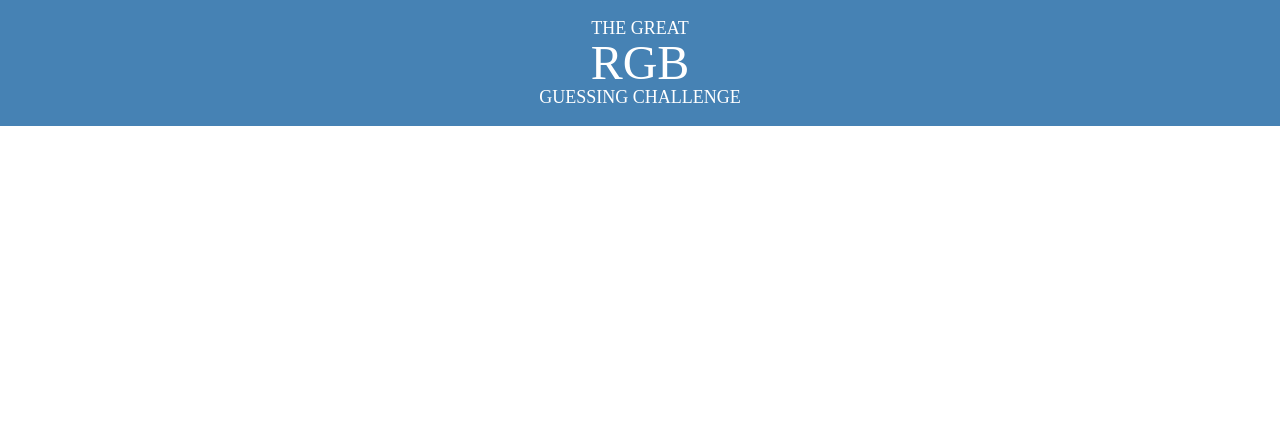
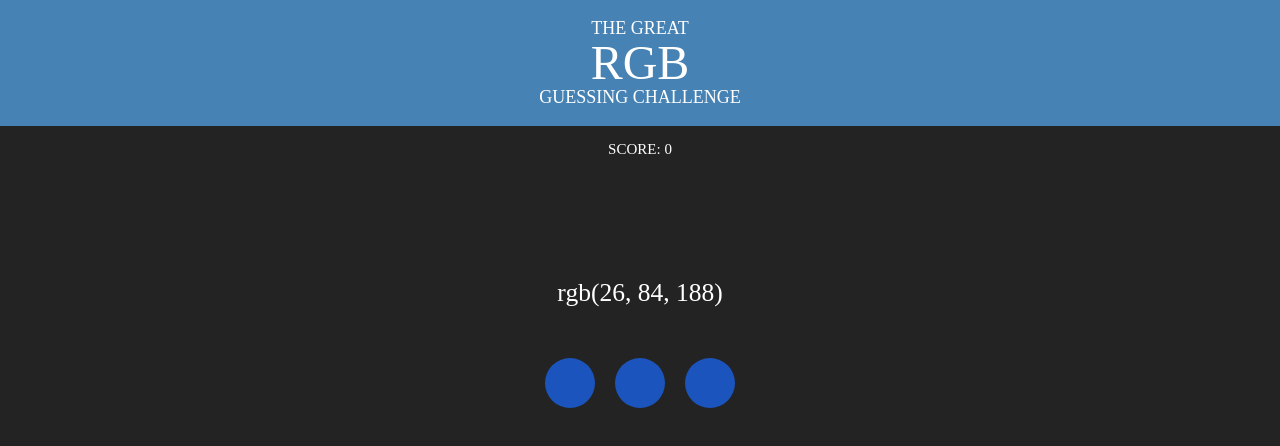
Before and after one commit to shiincs/rgb-challenge, a plain HTML site: page index.html in a window 1280 px wide. Drawn offline with nearby package versions, Linux system fonts and the light colour scheme; a web font is replaced by a local one.

Commit message:
done: html&css

```diff
--- a/css/style.css
+++ b/css/style.css
@@ -44,12 +44,14 @@ table {
 html, body {
   font-family: 'Spoqa Han Sans', 'Sans-serif';
   font-size: 15px;
+  background-color: #232323;
+  color: #fff;
 }
+
 h1.title {
   text-align: center;
   text-transform: uppercase;
   background-color: steelblue;
-  color: #fff;
   padding: 1.2rem;
   font-size: 1.2rem;
 }
@@ -59,3 +61,36 @@ h1.title span {
   font-size: 3.2rem;
   line-height: 3.2rem;
 }
+
+.main {
+  display: block;
+  height: 400px;
+}
+.score-area {
+  margin-top: 1rem;
+  text-align: center;
+}
+.game {
+  text-align: center;
+  position: relative;
+  top: 30%;
+}
+.game h3 {
+  font-size: 1.7rem;
+  font-weight: 400;
+  margin-bottom: 50px;
+}
+.game ul {
+  display: flex;
+  justify-content: center;
+}
+.game ul li {
+  width: 50px;
+  height: 50px;
+  border-radius: 50%;
+  cursor: pointer;
+  margin-right: 20px;
+}
+.game ul li:last-child {
+  margin-right: 0;
+}
--- a/index.html
+++ b/index.html
@@ -18,8 +18,19 @@
       </h1>
     </header>
     <main class="main">
-      <div></div>
+      <p class="score-area">
+        SCORE: <span class="score">0</span>
+      </p>
+      <div class="game">
+        <h3>rgb(26, 84, 188)</h3>
+        <ul class="answers">
+          <li style="background-color: rgb(26, 84, 188)"></li>
+          <li style="background-color: rgb(26, 84, 188)"></li>
+          <li style="background-color: rgb(26, 84, 188)"></li>
+        </ul>
+      </div>
     </main>
   </div>
+  <script src="./js/index.js"></script>
 </body>
 </html>
```
Also changed, not shown: js/index.js (added).
